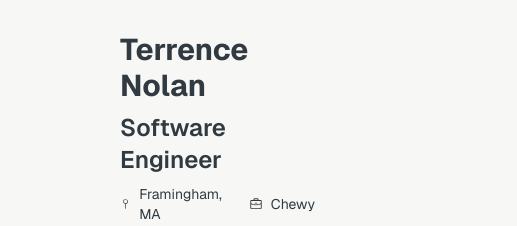
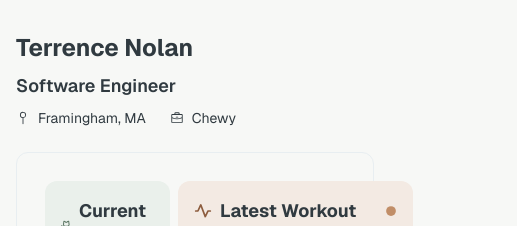
Before and after one commit to terrence-nolan/atlas, a Next.js app: page / in a window 390 px wide. Shown: the top 226 px of the page, 517 px wide, since content can reach past the window. Built offline with nearby package versions, Linux system fonts and the light colour scheme.

Commit message:
feat(page.tsx): responsive width and headers

```diff
--- a/src/app/page.tsx
+++ b/src/app/page.tsx
@@ -6,10 +6,14 @@ export default async function Home() {
 
   return (
     <Suspense fallback={null}>
-      <main className="flex flex-col justify-center px-30">
+      <main className="mx-auto w-full max-w-5xl px-4 sm:px-6 lg:px-8">
         <div className="pb-4">
-          <h1 className="text-3xl font-bold text-primary self-center pt-8">Terrence Nolan</h1>
-          <h2 className="text-2xl font-semibold text-secondary pt-2">Software Engineer</h2>
+          <h1 className="pt-8 text-2xl font-bold text-primary sm:text-3xl">
+            Terrence Nolan
+          </h1>
+          <h2 className="pt-2 text-lg font-semibold text-secondary sm:text-2xl">
+            Software Engineer
+          </h2>
           <div className="flex flex-row gap-6 text-tertiary pt-2">
             <div className="flex flex-row justify-between pb-2 items-center">
               <p className="text-sm flex flex-row items-center gap-2">
```
